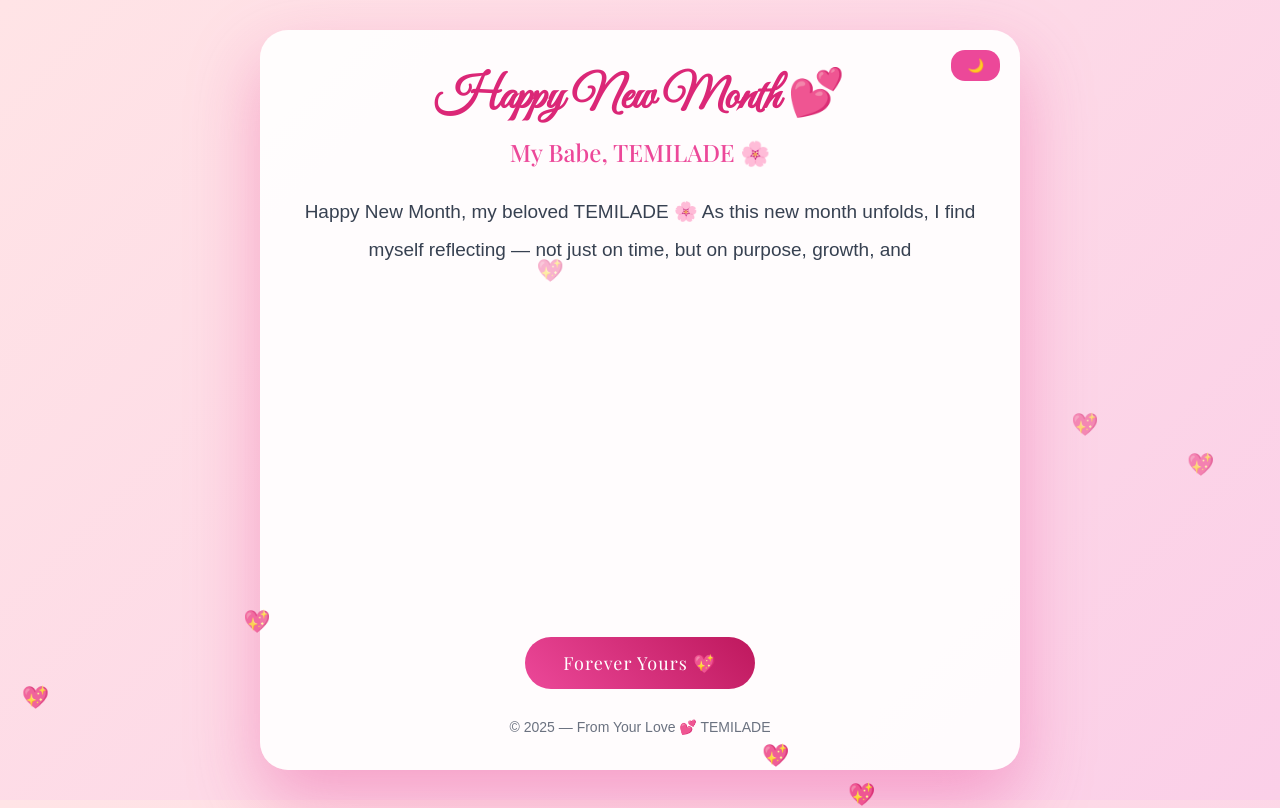
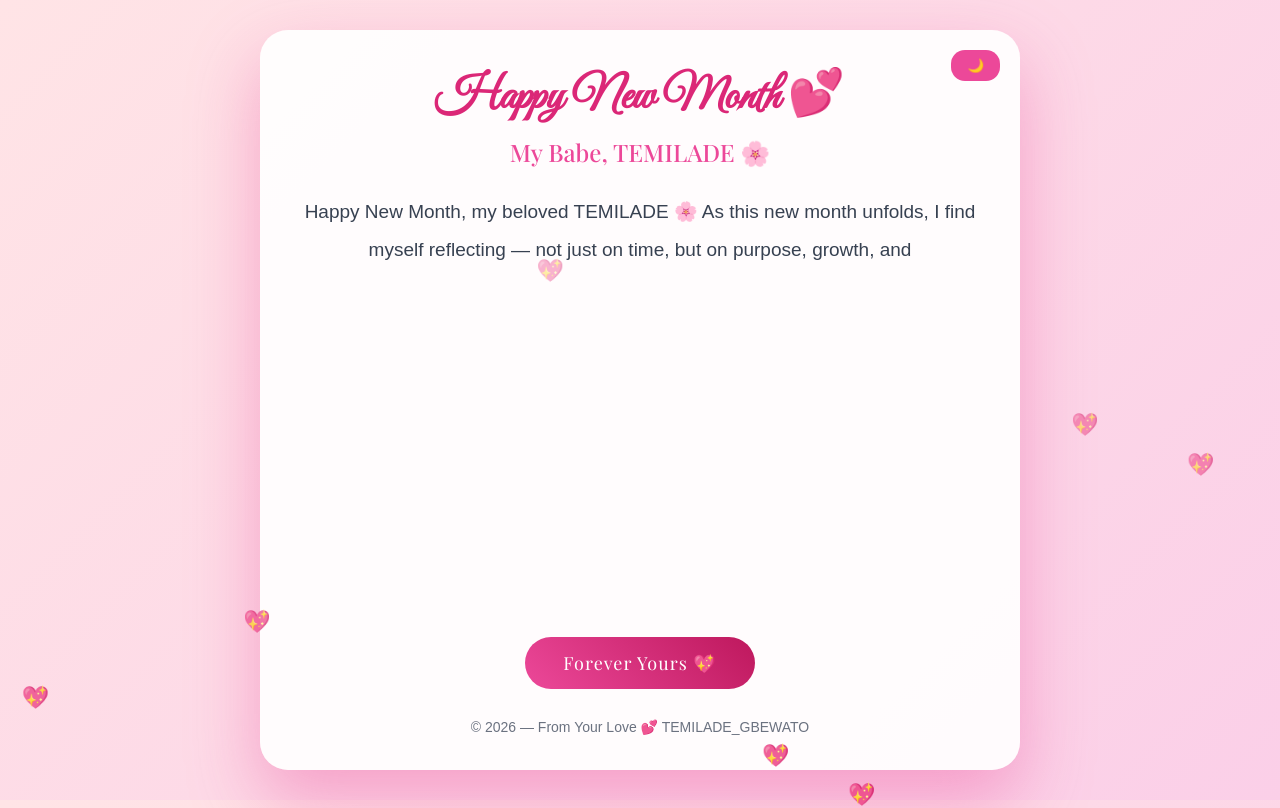
Before and after one commit to DosuFE/mumu-site, a plain HTML site: page index.html in a window 1280 px wide. Drawn offline with nearby package versions, Linux system fonts and the light colour scheme.

Commit message:
Editing Year

```diff
--- a/index.html
+++ b/index.html
@@ -39,7 +39,7 @@
     <div class="btn">Forever Yours 💖</div>
 
     <footer>
-        © 2025 — From Your Love 💕 TEMILADE
+        © 2026 — From Your Love 💕 TEMILADE_GBEWATO
     </footer>
 </div>
 
```
